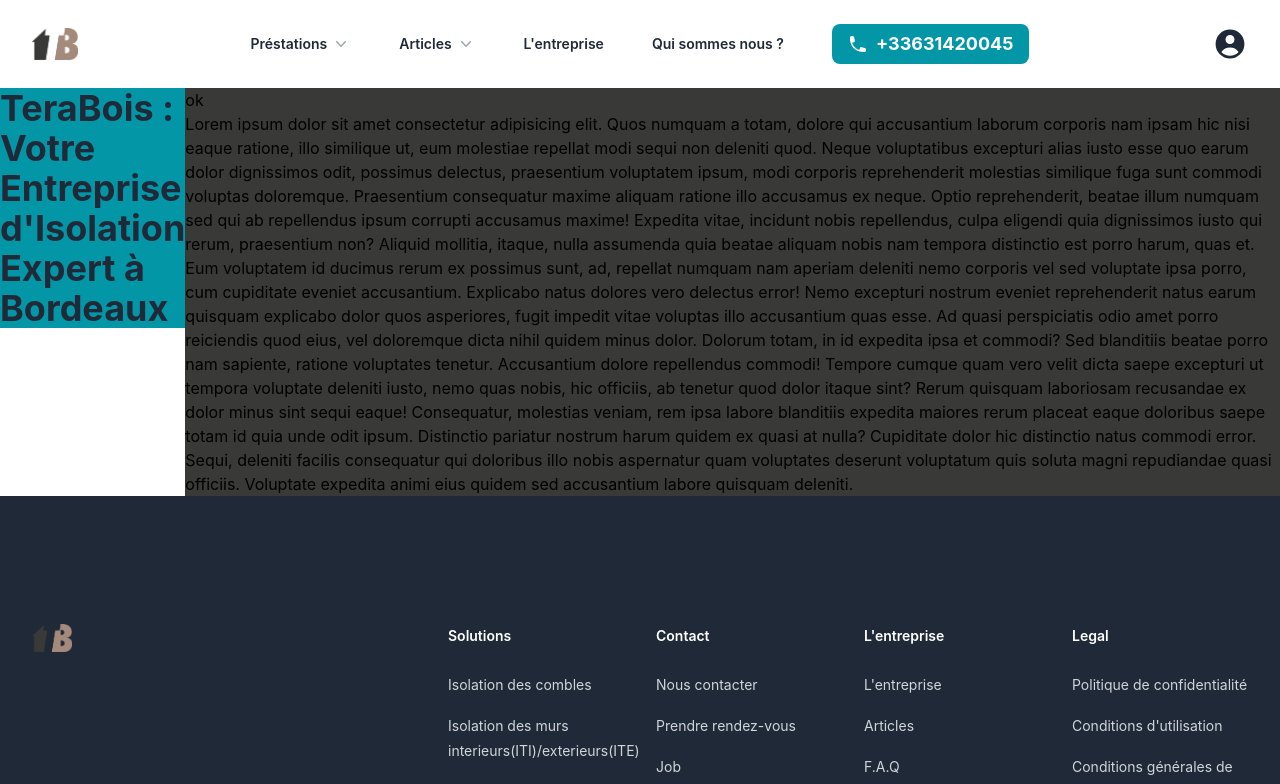
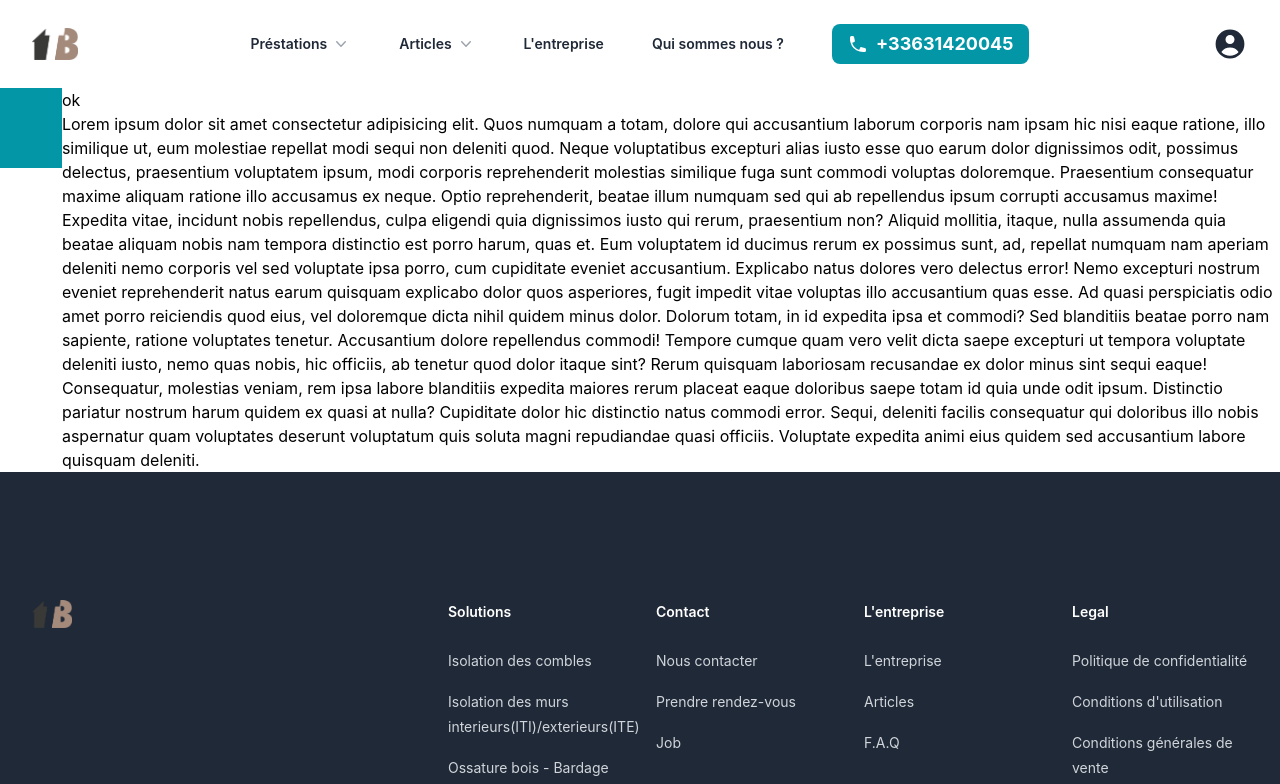
Before and after one commit to magicniclus/terabois, a Next.js app: page /articles/conseils-travaux/terabois-isolation-bordeaux in a window 1280 px wide. Shown: the top 784 px of the page. Built offline with nearby package versions, Linux system fonts and the light colour scheme.

Commit message:
Update Article.js

```diff
--- a/layouts/Article.js
+++ b/layouts/Article.js
@@ -26,13 +26,13 @@ const Article = (props) => {
       </Head>
       <GlobalNav />
       <main className="bg-white relative">
-        <div className="mx-auto flex lg:flex-col max-w-7xl">
-          <div className="w-4/6">
-            <ArticleContant data={data} />
+        <div className="mx-auto flex lg:flex-col max-w-7xl justify-center">
+          <div className="w-4/6 h-20 bg-blue">
+            {/* <ArticleContant data={data} /> */}
           </div>
-          <div className="bg-logoOne w-2/6">
+          <div className="w-2/6 bg-dark">
             <h1>ok</h1>
-            <h2>
+            <p>
               Lorem ipsum dolor sit amet consectetur adipisicing elit. Quos
               numquam a totam, dolore qui accusantium laborum corporis nam ipsam
               hic nisi eaque ratione, illo similique ut, eum molestiae repellat
@@ -68,7 +68,7 @@ const Article = (props) => {
               quam voluptates deserunt voluptatum quis soluta magni repudiandae
               quasi officiis. Voluptate expedita animi eius quidem sed
               accusantium labore quisquam deleniti.
-            </h2>
+            </p>
           </div>
         </div>
       </main>
```
